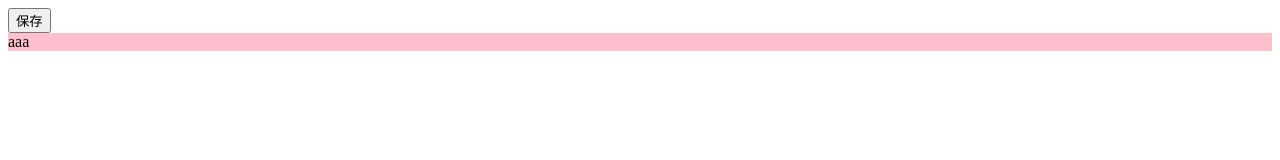
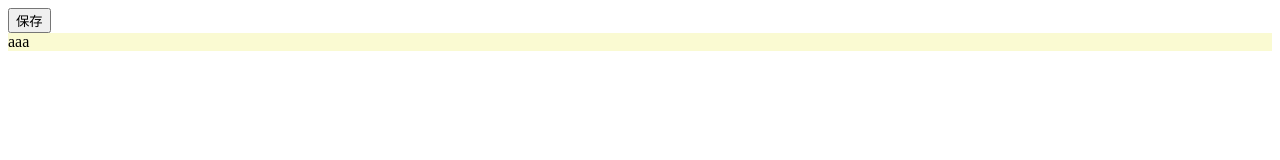
Before and after one commit to xwlx/hbuilder_git, a plain HTML site: page index.html in a window 1280 px wide. Drawn offline with Linux system fonts and the light colour scheme.

Commit message:
index.html：修改背景为黄色[master]

```diff
--- a/index.html
+++ b/index.html
@@ -6,6 +6,6 @@
 	</head>
 	<body>
 		<input type="button" value="保存"/>
-		<div style="background-color:pink;">aaa</div>
+		<div style="background-color:lightgoldenrodyellow;">aaa</div>
 	</body>
 </html>
```
